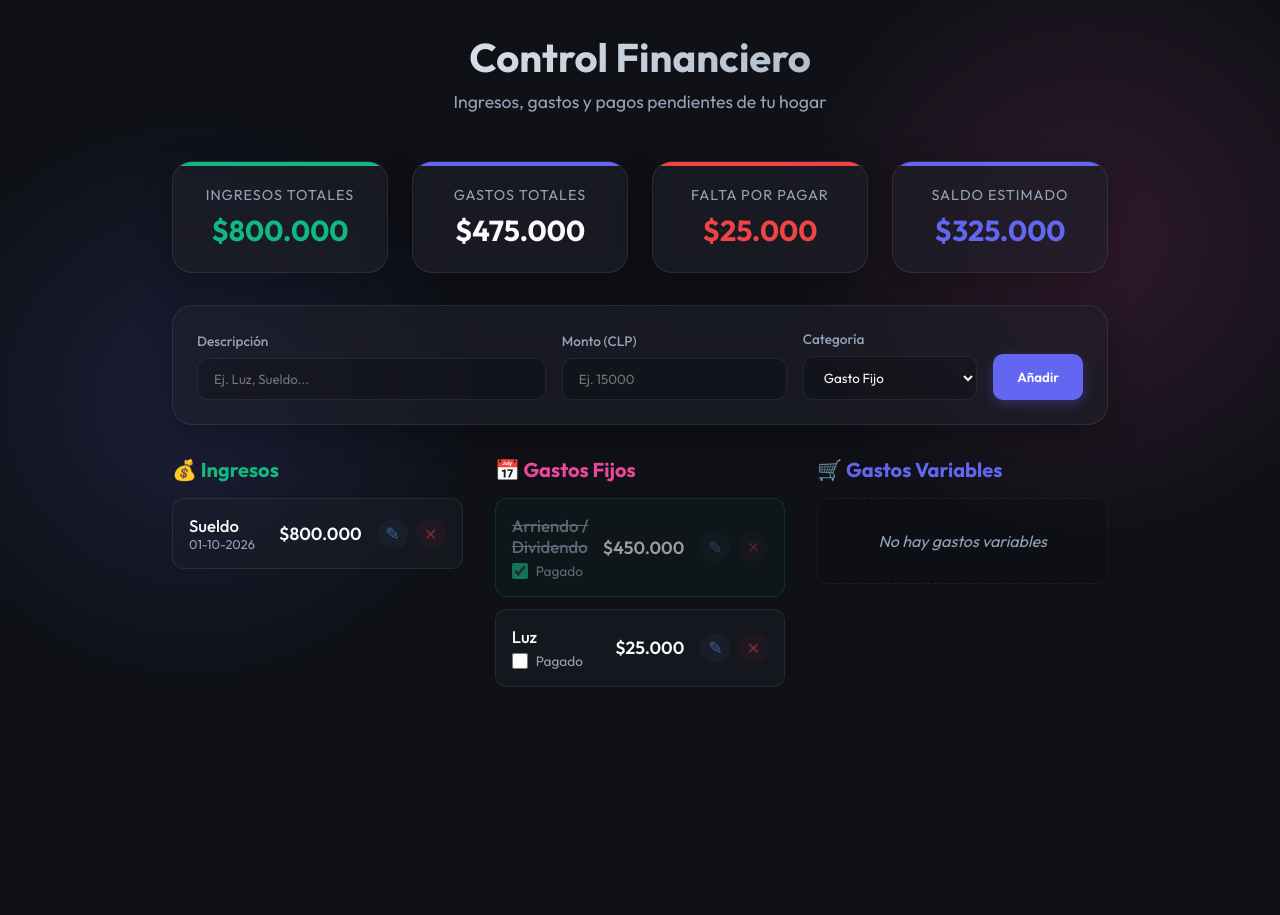
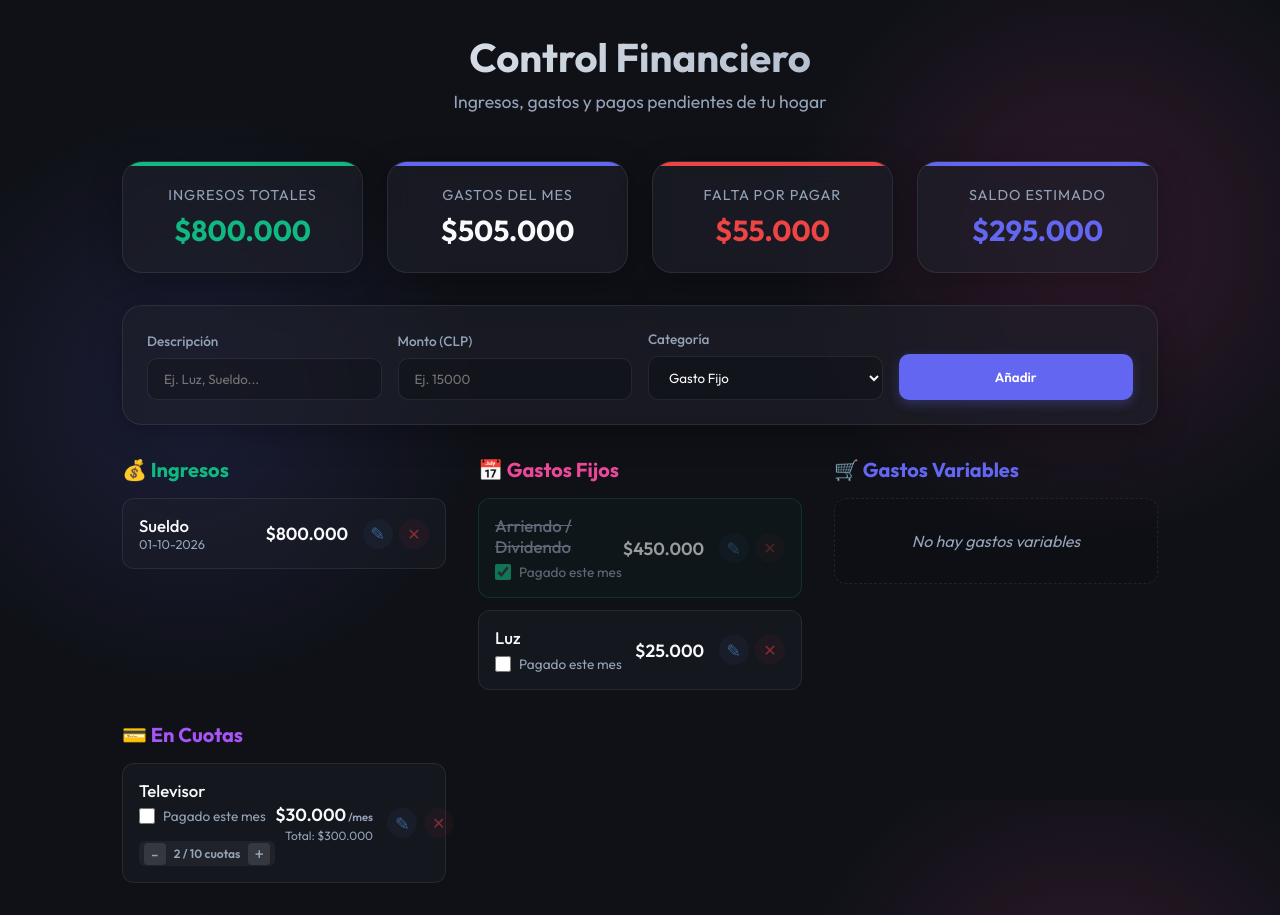
Before and after one commit to pixlrafa/gastos-casa-chile, a React (Vite) app: page / in a window 1280 px wide. Before the commit the page ends 800 px from the top, so only its background shows below. Built offline with nearby package versions, Linux system fonts and the light colour scheme.

Commit message:
feat: agregar gastos en cuotas con cálculo mensual automático

```diff
--- a/src/App.css
+++ b/src/App.css
@@ -1,5 +1,5 @@
 .app-container {
-  max-width: 1000px;
+  max-width: 1100px;
   margin: 0 auto;
   padding: 2rem;
   width: 100%;
@@ -83,17 +83,11 @@
 /* Add Item Form */
 .add-form {
   display: grid;
-  grid-template-columns: 2fr 1fr 1fr auto;
+  grid-template-columns: repeat(auto-fit, minmax(150px, 1fr));
   gap: 1rem;
   margin-bottom: 2rem;
   align-items: end;
   animation: fadeInUp 0.8s ease 0.1s both;
-}
-
-@media (max-width: 768px) {
-  .add-form {
-    grid-template-columns: 1fr;
-  }
 }
 
 .form-group {
@@ -142,7 +136,7 @@
 /* Lists */
 .lists-container {
   display: grid;
-  grid-template-columns: repeat(auto-fit, minmax(280px, 1fr));
+  grid-template-columns: repeat(auto-fit, minmax(300px, 1fr));
   gap: 2rem;
   animation: fadeInUp 0.8s ease 0.2s both;
 }
@@ -192,6 +186,11 @@
   color: var(--text-muted);
 }
 
+.cost-item.completed {
+  border-color: rgba(168, 85, 247, 0.5);
+  background: rgba(168, 85, 247, 0.05);
+}
+
 .cost-info {
   display: flex;
   flex-direction: column;
@@ -208,6 +207,14 @@
   color: var(--text-muted);
 }
 
+.cost-actions-sub {
+  display: flex;
+  align-items: center;
+  gap: 1rem;
+  margin-top: 0.4rem;
+  flex-wrap: wrap;
+}
+
 .checkbox-wrap {
   display: flex;
   align-items: center;
@@ -215,7 +222,6 @@
   font-size: 0.85rem;
   color: var(--text-muted);
   cursor: pointer;
-  margin-top: 0.3rem;
   user-select: none;
 }
 
@@ -226,17 +232,70 @@
   accent-color: var(--accent-variable);
 }
 
+.installment-progress {
+  display: flex;
+  align-items: center;
+  gap: 0.5rem;
+  background: rgba(255,255,255,0.05);
+  border-radius: 6px;
+  padding: 0.1rem 0.3rem;
+}
+.installment-progress button {
+  color: var(--text-muted);
+  width: 22px;
+  height: 22px;
+  display: flex;
+  align-items: center;
+  justify-content: center;
+  border-radius: 4px;
+  background: rgba(255,255,255,0.1);
+  font-size: 1.1rem;
+  line-height: 1;
+}
+.installment-progress button:hover:not(:disabled) {
+  background: rgba(255,255,255,0.2);
+  color: var(--text-main);
+}
+.installment-progress button:disabled {
+  opacity: 0.3;
+  cursor: not-allowed;
+}
+.installment-text {
+  font-size: 0.75rem;
+  color: var(--text-muted);
+  font-weight: 600;
+  white-space: nowrap;
+}
+
 /* Buttons and Actions in List Items */
 .cost-amount-wrap {
   display: flex;
   align-items: center;
-  gap: 0.5rem;
+  gap: 0.4rem;
+}
+
+.amount-display {
+  display: flex;
+  flex-direction: column;
+  align-items: flex-end;
+  margin-right: 0.5rem;
+}
+
+.month-label {
+  font-size: 0.7rem;
+  color: var(--text-muted);
+  margin-left: 2px;
+}
+
+.total-label {
+  font-size: 0.75rem;
+  color: var(--text-muted);
+  margin-top: 2px;
 }
 
 .cost-amount {
   font-weight: 600;
   font-size: 1.1rem;
-  margin-right: 0.5rem;
 }
 
 .btn-action {
--- a/src/App.jsx
+++ b/src/App.jsx
@@ -9,14 +9,22 @@ const formatCLP = (amount) => {
   }).format(amount);
 };
 
-const EditableItem = ({ item, isIncome, onSave, onDelete, onTogglePaid }) => {
+const getMonthlyAmount = (cost) => {
+  if (cost.type === 'installment' && cost.installmentsTotal) {
+    return Math.round(cost.amount / cost.installmentsTotal);
+  }
+  return cost.amount;
+};
+
+const EditableItem = ({ item, isIncome, onSave, onDelete, onTogglePaid, onUpdateInstallments }) => {
   const [isEditing, setIsEditing] = useState(false);
   const [editName, setEditName] = useState(item.name);
   const [editAmount, setEditAmount] = useState(item.amount);
+  const [editInstallmentsTotal, setEditInstallmentsTotal] = useState(item.installmentsTotal || 2);
 
   const handleSave = () => {
     if (!editName || !editAmount) return;
-    onSave(item.id, editName, parseInt(editAmount, 10));
+    onSave(item.id, editName, parseInt(editAmount, 10), parseInt(editInstallmentsTotal, 10));
     setIsEditing(false);
   };
 
@@ -25,20 +33,19 @@ const EditableItem = ({ item, isIncome, onSave, onDelete, onTogglePaid }) => {
       <div className="cost-item editing">
         <div className="edit-inputs">
           <input
-            type="text"
-            value={editName}
-            onChange={e => setEditName(e.target.value)}
-            className="form-input small"
-            placeholder="Descripción"
+            type="text" value={editName} onChange={e => setEditName(e.target.value)}
+            className="form-input small" placeholder="Descripción"
           />
           <input
-            type="number"
-            value={editAmount}
-            onChange={e => setEditAmount(e.target.value)}
-            className="form-input small"
-            placeholder="Monto"
-            min="1"
+            type="number" value={editAmount} onChange={e => setEditAmount(e.target.value)}
+            className="form-input small" placeholder={item.type === 'installment' ? "Monto Total" : "Monto"} min="1"
           />
+          {item.type === 'installment' && (
+             <input
+               type="number" value={editInstallmentsTotal} onChange={e => setEditInstallmentsTotal(e.target.value)}
+               className="form-input small" placeholder="Cuotas" min="2" style={{width: '80px'}}
+             />
+          )}
         </div>
         <div className="edit-actions">
           <button type="button" className="btn-action save" onClick={handleSave} aria-label="Guardar">✔</button>
@@ -49,20 +56,37 @@ const EditableItem = ({ item, isIncome, onSave, onDelete, onTogglePaid }) => {
   }
 
   return (
-    <div className={`cost-item ${item.isPaid ? 'paid' : ''}`}>
+    <div className={`cost-item ${item.isPaid ? 'paid' : ''} ${item.type === 'installment' && item.installmentsPaid >= item.installmentsTotal ? 'completed' : ''}`}>
       <div className="cost-info">
-        <span className="cost-name">{item.name}</span>
+        <span className="cost-name">{item.name} {item.type === 'installment' && item.installmentsPaid >= item.installmentsTotal && " (¡Pagado total!)"}</span>
         {!isIncome ? (
-          <label className="checkbox-wrap">
-            <input type="checkbox" checked={item.isPaid} onChange={() => onTogglePaid(item.id)} />
-            <span>Pagado</span>
-          </label>
+          <div className="cost-actions-sub">
+            <label className="checkbox-wrap">
+              <input type="checkbox" checked={item.isPaid} onChange={() => onTogglePaid(item.id)} />
+              <span>Pagado este mes</span>
+            </label>
+            {item.type === 'installment' && (
+               <div className="installment-progress">
+                 <button type="button" onClick={() => onUpdateInstallments(item.id, -1)} disabled={item.installmentsPaid <= 0}>-</button>
+                 <span className="installment-text">{item.installmentsPaid} / {item.installmentsTotal} cuotas</span>
+                 <button type="button" onClick={() => onUpdateInstallments(item.id, 1)} disabled={item.installmentsPaid >= item.installmentsTotal}>+</button>
+               </div>
+            )}
+          </div>
         ) : (
           <span className="cost-date">{new Date(item.date).toLocaleDateString('es-CL')}</span>
         )}
       </div>
       <div className="cost-amount-wrap">
-        <span className="cost-amount">{formatCLP(item.amount)}</span>
+        <div className="amount-display">
+          <span className="cost-amount">
+            {formatCLP(getMonthlyAmount(item))}
+            {item.type === 'installment' && <span className="month-label">/mes</span>}
+          </span>
+          {item.type === 'installment' && (
+             <span className="total-label">Total: {formatCLP(item.amount)}</span>
+          )}
+        </div>
         <button type="button" className="btn-action edit" onClick={() => setIsEditing(true)} aria-label="Editar">✎</button>
         <button type="button" className="btn-action delete" onClick={() => onDelete(item.id)} aria-label="Eliminar">✕</button>
       </div>
@@ -77,6 +101,7 @@ function App() {
     return [
       { id: 1, name: 'Arriendo / Dividendo', amount: 450000, type: 'fixed', isPaid: true, date: new Date().toISOString() },
       { id: 2, name: 'Luz', amount: 25000, type: 'fixed', isPaid: false, date: new Date().toISOString() },
+      { id: 3, name: 'Televisor', amount: 300000, type: 'installment', isPaid: false, installmentsTotal: 10, installmentsPaid: 2, date: new Date().toISOString() },
     ];
   });
 
@@ -91,6 +116,7 @@ function App() {
   const [name, setName] = useState('');
   const [amount, setAmount] = useState('');
   const [type, setType] = useState('fixed');
+  const [installments, setInstallments] = useState('12');
 
   useEffect(() => {
     localStorage.setItem('gastos-chile-costs', JSON.stringify(costs));
@@ -107,7 +133,16 @@ function App() {
       const newIncome = { id: Date.now(), name, amount: parsedAmount, date: new Date().toISOString() };
       setIncomes([...incomes, newIncome]);
     } else {
-      const newCost = { id: Date.now(), name, amount: parsedAmount, type, isPaid: false, date: new Date().toISOString() };
+      const newCost = {
+        id: Date.now(),
+        name,
+        amount: parsedAmount,
+        type,
+        isPaid: false,
+        date: new Date().toISOString(),
+        installmentsTotal: type === 'installment' ? parseInt(installments, 10) : null,
+        installmentsPaid: type === 'installment' ? 0 : null
+      };
       setCosts([...costs, newCost]);
     }
 
@@ -115,8 +150,18 @@ function App() {
     setAmount('');
   };
 
-  const editCost = (id, newName, newAmount) => {
-    setCosts(costs.map(c => c.id === id ? { ...c, name: newName, amount: newAmount } : c));
+  const editCost = (id, newName, newAmount, newInstallmentsTotal) => {
+    setCosts(costs.map(c => {
+      if (c.id === id) {
+        return {
+          ...c,
+          name: newName,
+          amount: newAmount,
+          installmentsTotal: c.type === 'installment' ? newInstallmentsTotal : c.installmentsTotal
+        };
+      }
+      return c;
+    }));
   };
 
   const editIncome = (id, newName, newAmount) => {
@@ -130,11 +175,23 @@ function App() {
     setCosts(costs.map(c => c.id === id ? { ...c, isPaid: !c.isPaid } : c));
   };
 
+  const updateInstallments = (id, change) => {
+    setCosts(costs.map(c => {
+      if (c.id === id && c.type === 'installment') {
+        const newPaid = Math.max(0, Math.min(c.installmentsTotal, c.installmentsPaid + change));
+        return { ...c, installmentsPaid: newPaid };
+      }
+      return c;
+    }));
+  };
+
   const totalIncome = incomes.reduce((acc, curr) => acc + curr.amount, 0);
   const fixedCosts = costs.filter(c => c.type === 'fixed');
   const variableCosts = costs.filter(c => c.type === 'variable');
-  const totalCosts = costs.reduce((acc, curr) => acc + curr.amount, 0);
-  const pendingToPay = costs.filter(c => !c.isPaid).reduce((acc, curr) => acc + curr.amount, 0);
+  const installmentCosts = costs.filter(c => c.type === 'installment');
+
+  const totalCosts = costs.reduce((acc, curr) => acc + getMonthlyAmount(curr), 0);
+  const pendingToPay = costs.filter(c => !c.isPaid).reduce((acc, curr) => acc + getMonthlyAmount(curr), 0);
   const balance = totalIncome - totalCosts;
 
   return (
@@ -150,7 +207,7 @@ function App() {
           <span className="summary-amount" style={{ color: 'var(--accent-variable)' }}>{formatCLP(totalIncome)}</span>
         </div>
         <div className="summary-card glass-panel total">
-          <span className="summary-title">Gastos Totales</span>
+          <span className="summary-title">Gastos del Mes</span>
           <span className="summary-amount">{formatCLP(totalCosts)}</span>
         </div>
         <div className="summary-card glass-panel warning">
@@ -174,18 +231,28 @@ function App() {
           />
         </div>
         <div className="form-group">
-          <label>Monto (CLP)</label>
+          <label>{type === 'installment' ? 'Monto Total (CLP)' : 'Monto (CLP)'}</label>
           <input
             type="number" className="form-input" placeholder="Ej. 15000"
             value={amount} onChange={(e) => setAmount(e.target.value)} min="1" required
           />
         </div>
+        {type === 'installment' && (
+          <div className="form-group">
+            <label>N° Cuotas</label>
+            <input
+              type="number" className="form-input" placeholder="Ej. 12"
+              value={installments} onChange={(e) => setInstallments(e.target.value)} min="2" required
+            />
+          </div>
+        )}
         <div className="form-group">
           <label>Categoría</label>
           <select className="form-input" value={type} onChange={(e) => setType(e.target.value)}>
             <option value="income">Ingreso</option>
             <option value="fixed">Gasto Fijo</option>
             <option value="variable">Gasto Variable</option>
+            <option value="installment">En Cuotas</option>
           </select>
         </div>
         <button type="submit" className="btn-primary">Añadir</button>
@@ -255,6 +322,28 @@ function App() {
           </div>
         </div>
 
+        {/* GASTOS EN CUOTAS */}
+        <div className="list-section installment">
+          <h2 style={{color: '#a855f7'}}>💳 En Cuotas</h2>
+          <div className="cost-list">
+            {installmentCosts.length === 0 ? (
+              <div className="empty-state">No hay compras en cuotas</div>
+            ) : (
+              installmentCosts.map(cost => (
+                <EditableItem
+                  key={cost.id}
+                  item={cost}
+                  isIncome={false}
+                  onSave={editCost}
+                  onDelete={deleteCost}
+                  onTogglePaid={togglePaid}
+                  onUpdateInstallments={updateInstallments}
+                />
+              ))
+            )}
+          </div>
+        </div>
+
       </div>
     </div>
   );
```
